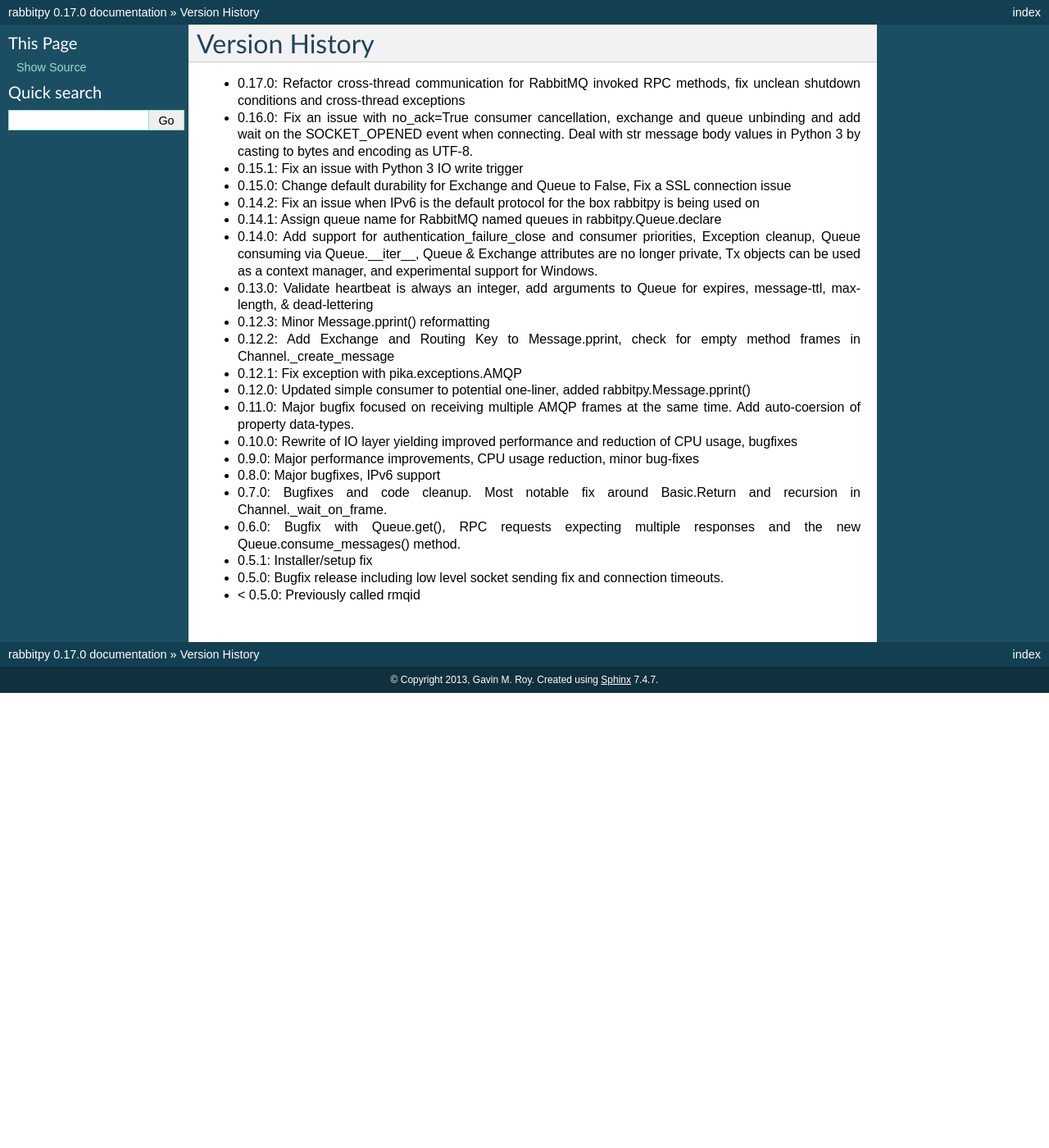
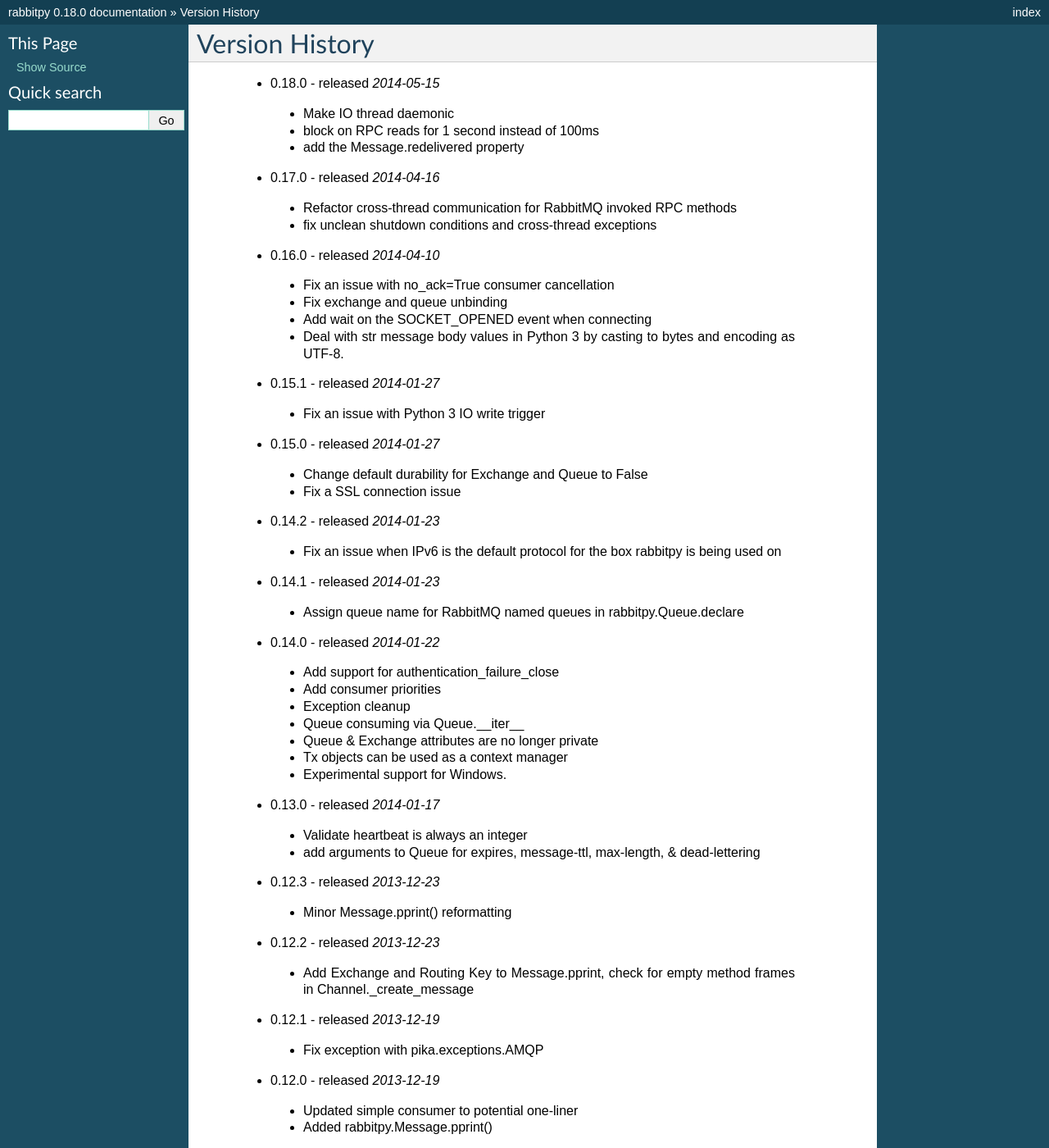
Before and after one commit to gmr/rabbitpy, a Sphinx documentation site: the page built from docs/history.rst, in a window 1280 px wide and 1400 px high. Shown: the whole window at 82% size. Built offline with Sphinx 7.4.7, drawn with Linux system fonts in a browser that asks for light colours; some of the changed text lies outside the part shown.

Commit message:
Ready 0.18.0 release
- Update version history doc
- Update README simplifying and adding version history link
- Bump version

```diff
--- a/docs/history.rst
+++ b/docs/history.rst
@@ -1,24 +1,67 @@
 Version History
 ---------------
 
-- 0.17.0: Refactor cross-thread communication for RabbitMQ invoked RPC methods, fix unclean shutdown conditions and cross-thread exceptions
-- 0.16.0: Fix an issue with no_ack=True consumer cancellation, exchange and queue unbinding and add wait on the SOCKET_OPENED event when connecting. Deal with str message body values in Python 3 by casting to bytes and encoding as UTF-8.
-- 0.15.1: Fix an issue with Python 3 IO write trigger
-- 0.15.0: Change default durability for Exchange and Queue to False, Fix a SSL connection issue
-- 0.14.2: Fix an issue when IPv6 is the default protocol for the box rabbitpy is being used on
-- 0.14.1: Assign queue name for RabbitMQ named queues in rabbitpy.Queue.declare
-- 0.14.0: Add support for authentication_failure_close and consumer priorities, Exception cleanup, Queue consuming via Queue.__iter__, Queue & Exchange attributes are no longer private, Tx objects can be used as a context manager, and experimental support for Windows.
-- 0.13.0: Validate heartbeat is always an integer, add arguments to Queue for expires, message-ttl, max-length, & dead-lettering
-- 0.12.3: Minor Message.pprint() reformatting
-- 0.12.2: Add Exchange and Routing Key to Message.pprint, check for empty method frames in Channel._create_message
-- 0.12.1: Fix exception with pika.exceptions.AMQP
-- 0.12.0: Updated simple consumer to potential one-liner, added rabbitpy.Message.pprint()
-- 0.11.0: Major bugfix focused on receiving multiple AMQP frames at the same time. Add auto-coersion of property data-types.
-- 0.10.0: Rewrite of IO layer yielding improved performance and reduction of CPU usage, bugfixes
-- 0.9.0: Major performance improvements, CPU usage reduction, minor bug-fixes
-- 0.8.0: Major bugfixes, IPv6 support
-- 0.7.0: Bugfixes and code cleanup. Most notable fix around Basic.Return and recursion in Channel._wait_on_frame.
-- 0.6.0: Bugfix with Queue.get(), RPC requests expecting multiple responses and the new Queue.consume_messages() method.
-- 0.5.1: Installer/setup fix
-- 0.5.0: Bugfix release including low level socket sending fix and connection timeouts.
-- < 0.5.0: Previously called rmqid
+ - 0.18.0  - released *2014-05-15*
+  - Make IO thread daemonic
+  - block on RPC reads for 1 second instead of 100ms
+  - add the Message.redelivered property
+ - 0.17.0  - released *2014-04-16*
+  - Refactor cross-thread communication for RabbitMQ invoked RPC methods
+  - fix unclean shutdown conditions and cross-thread exceptions
+ - 0.16.0  - released *2014-04-10*
+  - Fix an issue with no_ack=True consumer cancellation
+  - Fix exchange and queue unbinding
+  - Add wait on the SOCKET_OPENED event when connecting
+  - Deal with str message body values in Python 3 by casting to bytes and encoding as UTF-8.
+ - 0.15.1  - released *2014-01-27*
+  - Fix an issue with Python 3 IO write trigger
+ - 0.15.0  - released *2014-01-27*
+  - Change default durability for Exchange and Queue to False
+  - Fix a SSL connection issue
+ - 0.14.2  - released *2014-01-23*
+  - Fix an issue when IPv6 is the default protocol for the box rabbitpy is being used on
+ - 0.14.1  - released *2014-01-23*
+  - Assign queue name for RabbitMQ named queues in rabbitpy.Queue.declare
+ - 0.14.0  - released *2014-01-22*
+  - Add support for authentication_failure_close
+  - Add consumer priorities
+  - Exception cleanup
+  - Queue consuming via Queue.__iter__
+  - Queue & Exchange attributes are no longer private
+  - Tx objects can be used as a context manager
+  - Experimental support for Windows.
+ - 0.13.0  - released *2014-01-17*
+  - Validate heartbeat is always an integer
+  - add arguments to Queue for expires, message-ttl, max-length, & dead-lettering
+ - 0.12.3  - released *2013-12-23*
+  - Minor Message.pprint() reformatting
+ - 0.12.2  - released *2013-12-23*
+  - Add Exchange and Routing Key to Message.pprint, check for empty method frames in Channel._create_message
+ - 0.12.1  - released *2013-12-19*
+  - Fix exception with pika.exceptions.AMQP
+ - 0.12.0  - released *2013-12-19*
+  - Updated simple consumer to potential one-liner
+  - Added rabbitpy.Message.pprint()
+ - 0.11.0  - released *2013-12-19*
+  - Major bugfix focused on receiving multiple AMQP frames at the same time.
+  - Add auto-coercion of property data-types.
+ - 0.10.0  - released *2013-12-11*
+  - Rewrite of IO layer yielding improved performance and reduction of CPU usage, bugfixes
+ - 0.9.0  - released *2013-10-02*
+  - Major performance improvements, CPU usage reduction, minor bug-fixes
+ - 0.8.0  - released *2013-10-01*
+  - Major bugfixes
+  - IPv6 support
+ - 0.7.0  - released *2013-10-01*
+  - Bugfixes and code cleanup.
+  - Most notable fix around Basic.Return and recursion in Channel._wait_on_frame.
+ - 0.6.0  - released *2013-09-30*
+  - Bugfix with Queue.get()
+  - Bugfix with RPC requests expecting multiple responses
+  - Add Queue.consume_messages() method.
+ - 0.5.1  - released *2013-09-24*
+  - Installer/setup fix
+ - 0.5.0  - released *2013-09-23*
+  - Bugfix release including low level socket sending fix and connection timeouts.
+ - < 0.5.0
+  - Previously called rmqid
--- a/rabbitpy/__init__.py
+++ b/rabbitpy/__init__.py
@@ -2,7 +2,7 @@
 rabbitpy, a pythonic RabbitMQ client
 
 """
-__version__ = '0.17.0'
+__version__ = '0.18.0'
 version = __version__
 import logging
 
--- a/setup.py
+++ b/setup.py
@@ -9,7 +9,7 @@
         'client library')
 
 setuptools.setup(name='rabbitpy',
-                 version='0.17.0',
+                 version='0.18.0',
                  description=desc,
                  long_description=open('README.rst').read(),
                  author='Gavin M. Roy',
```
Also changed, not shown: README.rst (+2 -25 lines).
